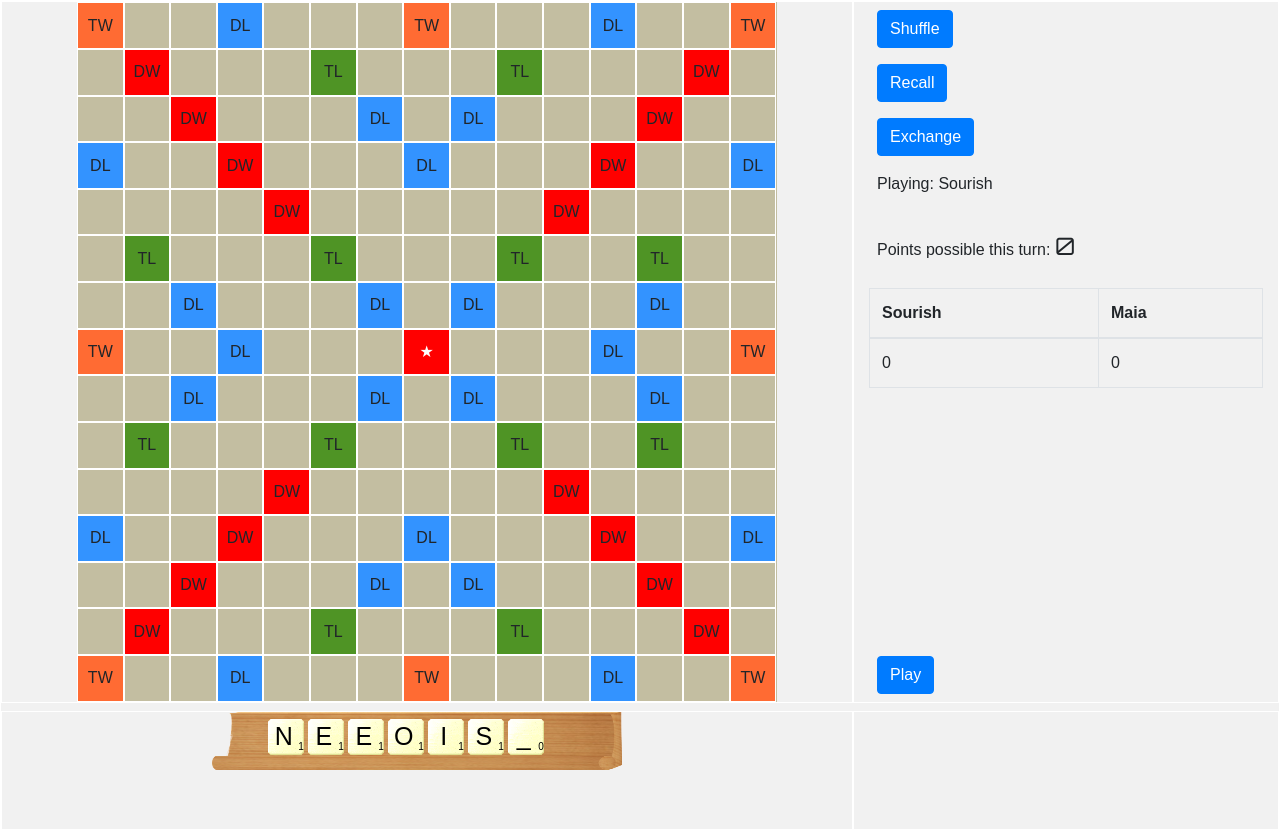
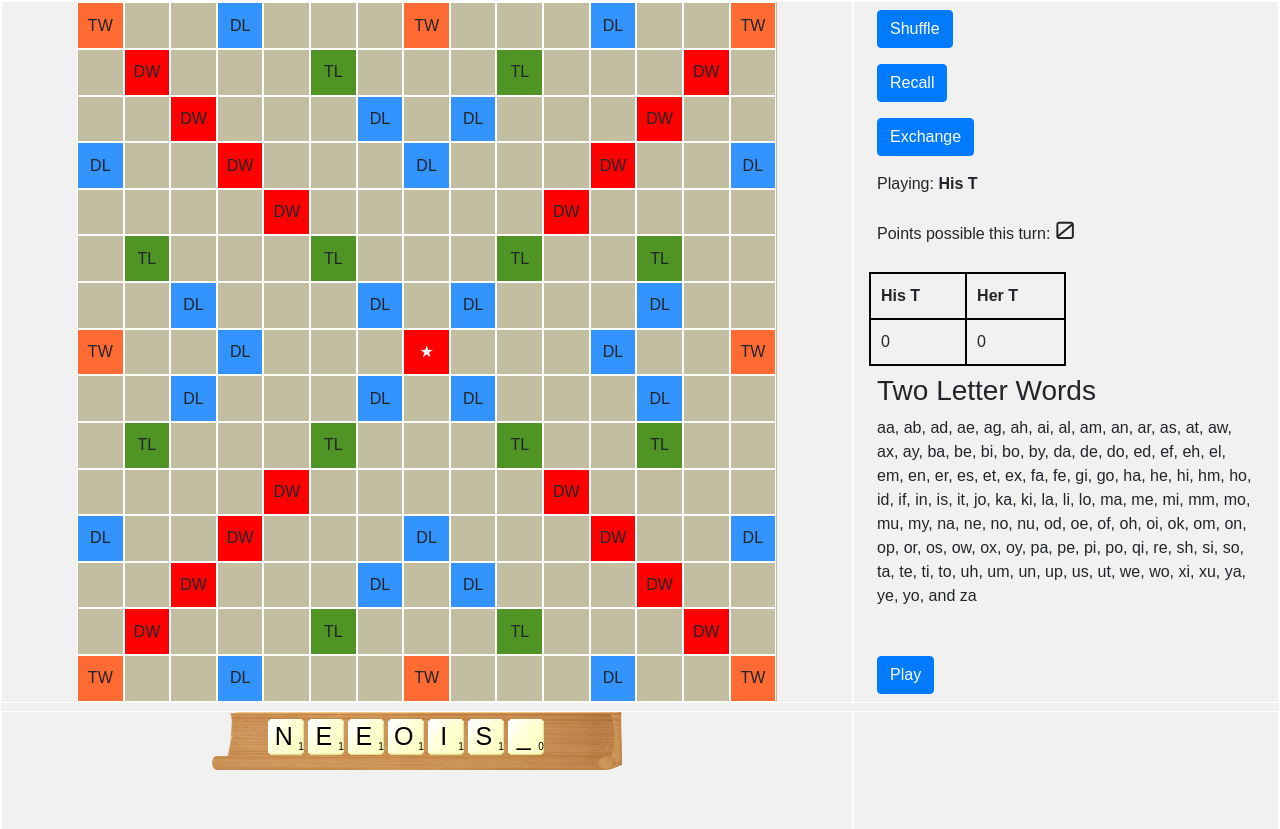
Before and after one commit to sourish33/ScrabbleGame, a PHP site: page / in a window 1280 px wide. Shown: the top 829 px of the page. Run offline with PHP 8.4, Linux system fonts and the light colour scheme.

Commit message:
miscellaneous

```diff
--- a/index.html
+++ b/index.html
@@ -325,14 +325,13 @@
 					<p>Tiles left: <span id="tile-counter">100</span></p>
 				</div> -->
 				<div class="p-2">
-					<p>Playing: <span id="who is playing">Sourish</span></p>
-				</div>
-				<div class="p-2">
+					<p>Playing: <span id="who-is-playing">Sourish</span></p>
 					<p>Points possible this turn: <span id="points">0</span></p>
 				</div>
 
+
 				<div>
-					<table class="table table-bordered">
+					<table>
 						<thead>
 						<tr>
 							<th scope="col"><span id="pl1">Player</span></th>
@@ -347,6 +346,16 @@
 						</tr>
 						</tbody>
 					</table>
+				</div>
+
+				<div class="p-2 2lw" >
+					<h3>Two Letter Words</h3>
+				<p>
+					aa, ab, ad, ae, ag, ah, ai, al, am, an, ar, as, at, aw, ax, ay, ba, be, bi, bo, by, da, de, do, ed, ef, eh, el, em, en, er, es, et, ex,
+					fa, fe, gi, go, ha, he, hi, hm, ho, id, if, in, is, it, jo, ka, ki, la, li, lo, ma, me, mi, mm, mo, mu, my, na, ne, no, nu, od, oe, of, oh, oi, ok, om, on, op, or, os, ow, ox, oy, pa, pe, pi, po, qi, re, sh, si, so, ta, te, ti, to, uh, um, un, up, us, ut, we, wo, xi, xu, ya, ye, yo, and za
+				</p>
+
+
 				</div>
 
 
--- a/script.js
+++ b/script.js
@@ -684,7 +684,7 @@ function play(){//makes tiles stuck and animates new tiles when play button is p
     moveNumber++;
     who= whoseMove(moveNumber,numPlayers);
     alert(`Please pass to ${players[who].name}`);
-    document.getElementById("who is playing").innerHTML=players[who].name;
+    document.getElementById("who-is-playing").innerHTML=players[who].name;
     players[who].returnPieces();
     replenishRack();
 
@@ -908,12 +908,12 @@ let player = {
   };
 
     let player1 = Object.create(player);
-    player1.name = "Sourish";
+    player1.name = "His T";
     player1.number =1;
     player1.makeRack();
 
     let player2 = Object.create(player);
-    player2.name = "Maia";
+    player2.name = "Her T";
     player2.number =2;
     player2.makeRack();
 
@@ -949,17 +949,19 @@ document.getElementById("play").addEventListener("click", play);
 
 updateScoreBoard();
 who= whoseMove(moveNumber,numPlayers);
-document.getElementById("who is playing").innerHTML=players[who].name;
+document.getElementById("who-is-playing").innerHTML=players[who].name;
 replenishRack();
 
 
 //TODO
 /*
 -
--
-- create a player object with name, playerNo, score and methods updateScore, createRack, saveToRack, TransferFromRack
-- each player has an individual hidden "rack". Once play is pressed, tiles are moved back to that players hideen rack and tiles from next players hidden rack are broght to the display rack
-- create the hidden rack as a div with 7 divs inside it using JS, create "targeted transfer" function to move pieces (i.e s1 gies to 1s1 etc)
--
+- handle the blank tile
+- exchanging tiles
+- dictionary checking
+- word check box
+- initial data page
+- ending of the game
+- animations
 -use interact.js for drag and drop
 */
--- a/style.css
+++ b/style.css
@@ -162,6 +162,25 @@ body {
     animation-direction: alternate;
   }
 
+  .mytable {
+    border: 2px solid black;
+  }
+
+   td, th{
+    border: 2px solid black;
+    padding:10px;
+  }
+
+  table {
+    border: 2px solid black;
+    width:50%;
+  }
+
+  #who-is-playing {
+    font-weight: bold;
+  }
+
+
   #points {
     font-family: 'Orbitron', sans-serif;
     font-size: 1.5em;
@@ -242,6 +261,8 @@ body {
     }
 
 
+
+
   }
 
 
```
